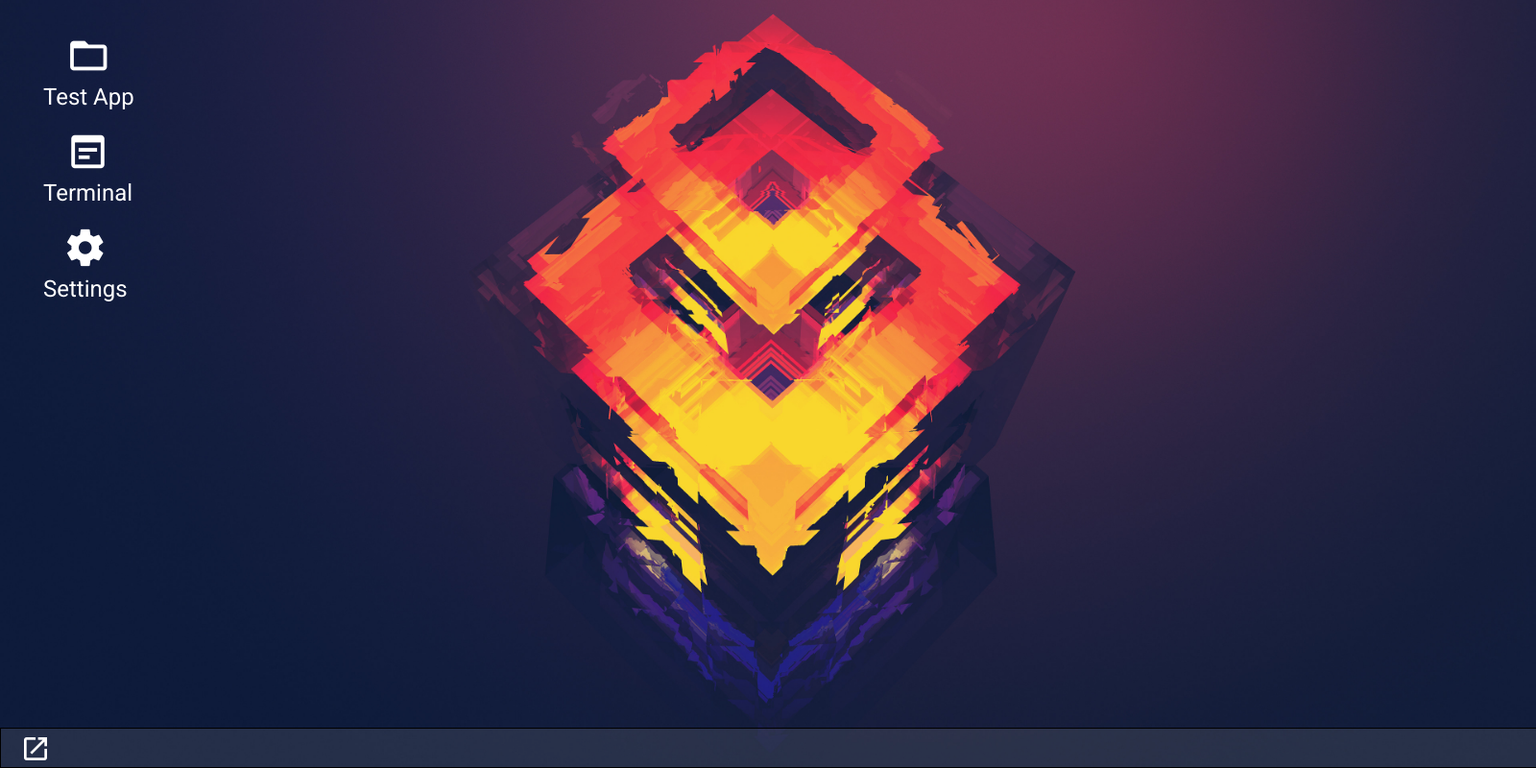
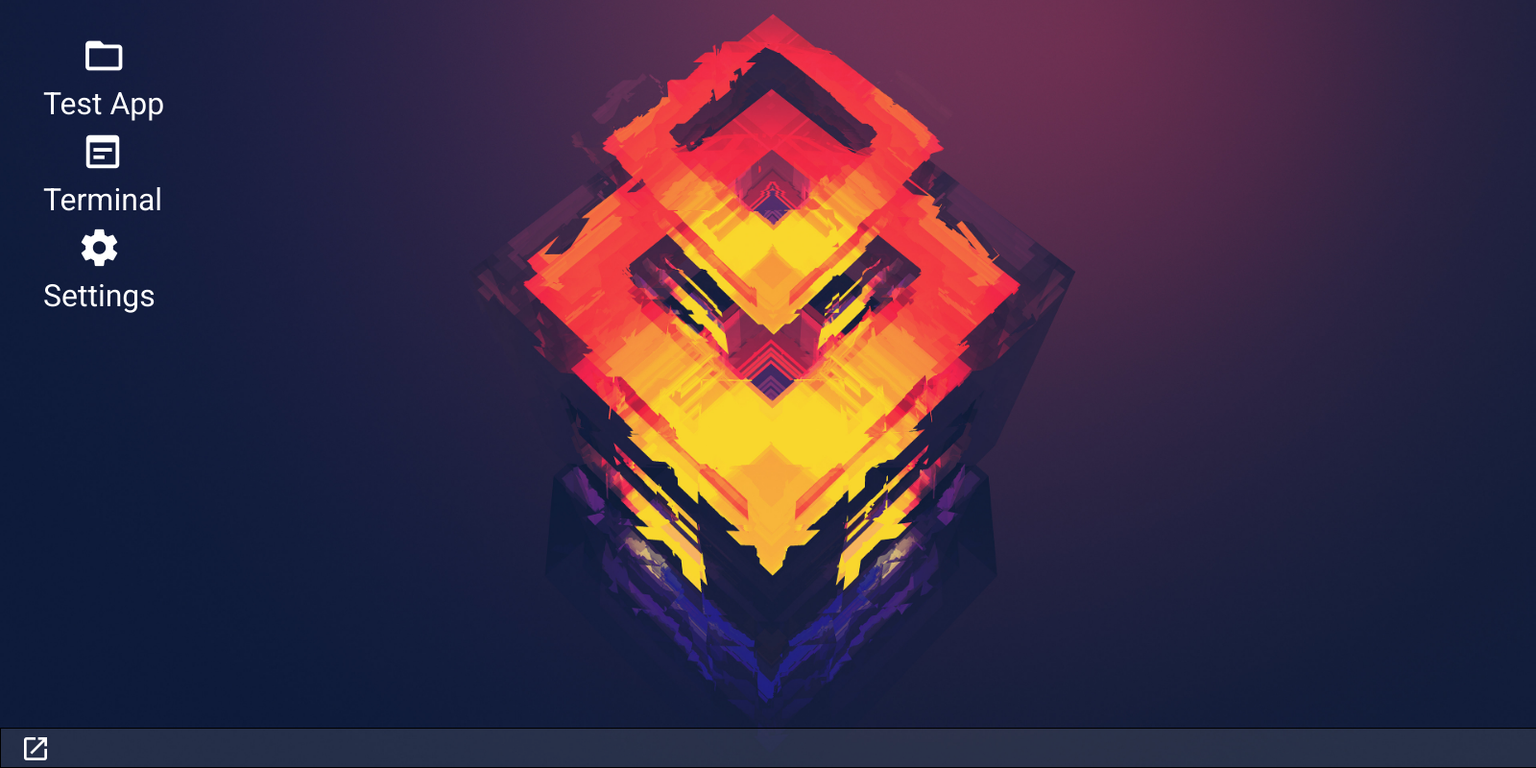
Before and after one commit to ParadoxEpoch/Nebulus, an Electron app: page index.html in a window 1600 px wide. Shown: the whole page at 96% size. Drawn offline with nearby package versions, Linux system fonts and the light colour scheme.

Commit message:
Increased base font scaling to 200%

```diff
--- a/system/main.css
+++ b/system/main.css
@@ -2,7 +2,7 @@ body {
     font-family: 'Roboto', sans-serif;
     margin: 0;
     user-select: none;
-    font-size: 150%;
+    font-size: 200%;
 }
 
 #appContainer {
```
